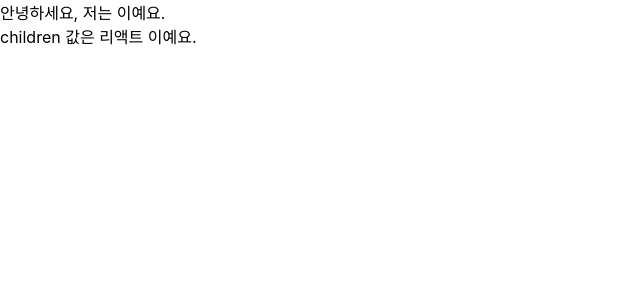
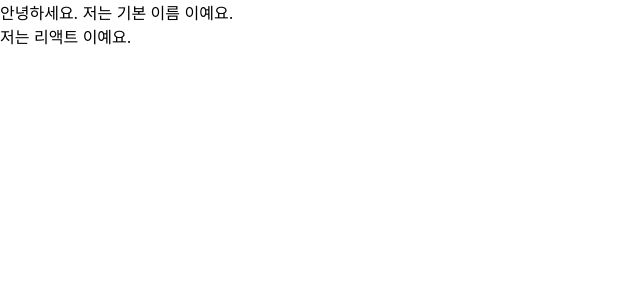
Before and after one commit to JiannKim/hello-react, a React (Create React App) app: page / in a window 1280 px wide. Shown: the top 300 px of the page, without its empty margins (0-640 px from the left). Built offline with nearby package versions, Linux system fonts and the light colour scheme.

Commit message:
:memo: 3.3 props
3.3.5 비구조화 할당 문법을 통해 props 내부값 추출하기

```diff
--- a/src/MyComponent.js
+++ b/src/MyComponent.js
@@ -1,29 +1,32 @@
 import React from 'react';
 
 // 3.3 props
-// properties를 줄인 표현으로 컴포넌트 속성을 설정할 때 사용하는 요소이다.
-// 해당 컴포를 불러와 사용하는 부모 컴포에서 설정할 수 있다. (현재 App <- 부모 컴포)
-
-// 3.3.1 JSX 내부에서 props 렌더링
-// 아래 코드에서 name props를 렌더링하도록 설정 하였다.
-const MyComponent = (props) => {
-  //   return <div>안녕하세요. 저는 {props.name} 이예요.</div>;
-  // };
-
-  // 3.3.3 props 기본값 설정: defaultProps (* App.js 참조)
-  // 기본값을 설정 할 때는 아래 코드와 같이 작성한다.
-  MyComponent.defaultProps = {
-    name: '기본 이름',
-  };
-
-  // 3.3.4 태그 사이 내용을 보여 주는 children (* App.js 참조)
-  // 태그 사이의 내용을 보여줄 때는 아래 코드 처럼 작성하면 부모에게서 받아온 props값을 렌더링한다.
+// 3.3.5 비구조화 할당 문법을 통해 props 내부값 추출하기
+// const MyComponent = (props) => {
+//   // 비구조 할당
+//   const { name, children } = props;
+//   return (
+//     <div>
+//       안녕하세요. 저는 {name} 이예요. <br />
+//       저는 {children} 이예요.
+//     </div>
+//   );
+// };
+// 비구조 할당은 함수의 파라미터에서도 사용할 수 있다.
+// 코드가 간결해지고 사용하기 편하다.
+const MyComponent = ({ name, children }) => {
   return (
     <div>
-      안녕하세요, 저는 {props.name}이예요. <br />
-      children 값은 {props.children}이예요.
+      안녕하세요. 저는 {name} 이예요. <br />
+      저는 {children} 이예요.
     </div>
   );
 };
 
+// 3.3.3 props 기본값 설정: defaultProps (* App.js 참조)
+// 기본값을 설정 할 때는 아래 코드와 같이 작성한다.
+MyComponent.defaultProps = {
+  name: '기본 이름',
+};
+
 export default MyComponent;
```
